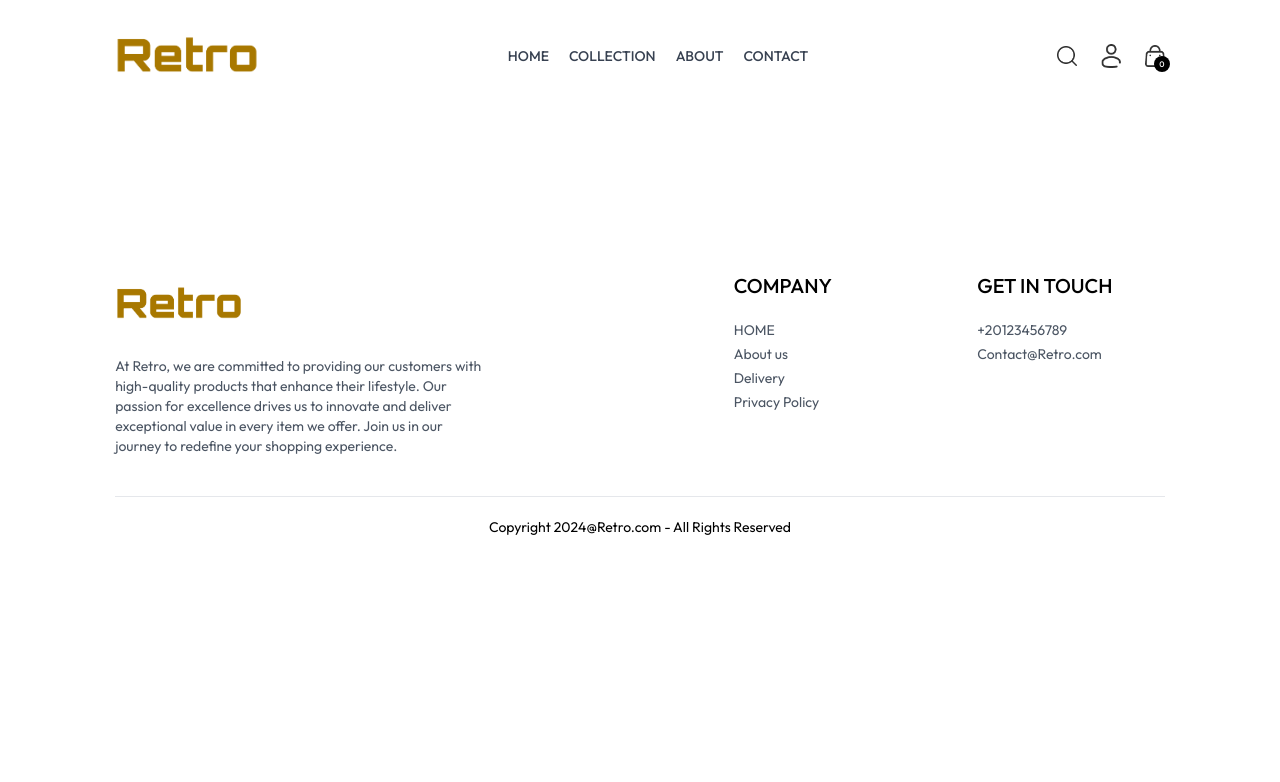
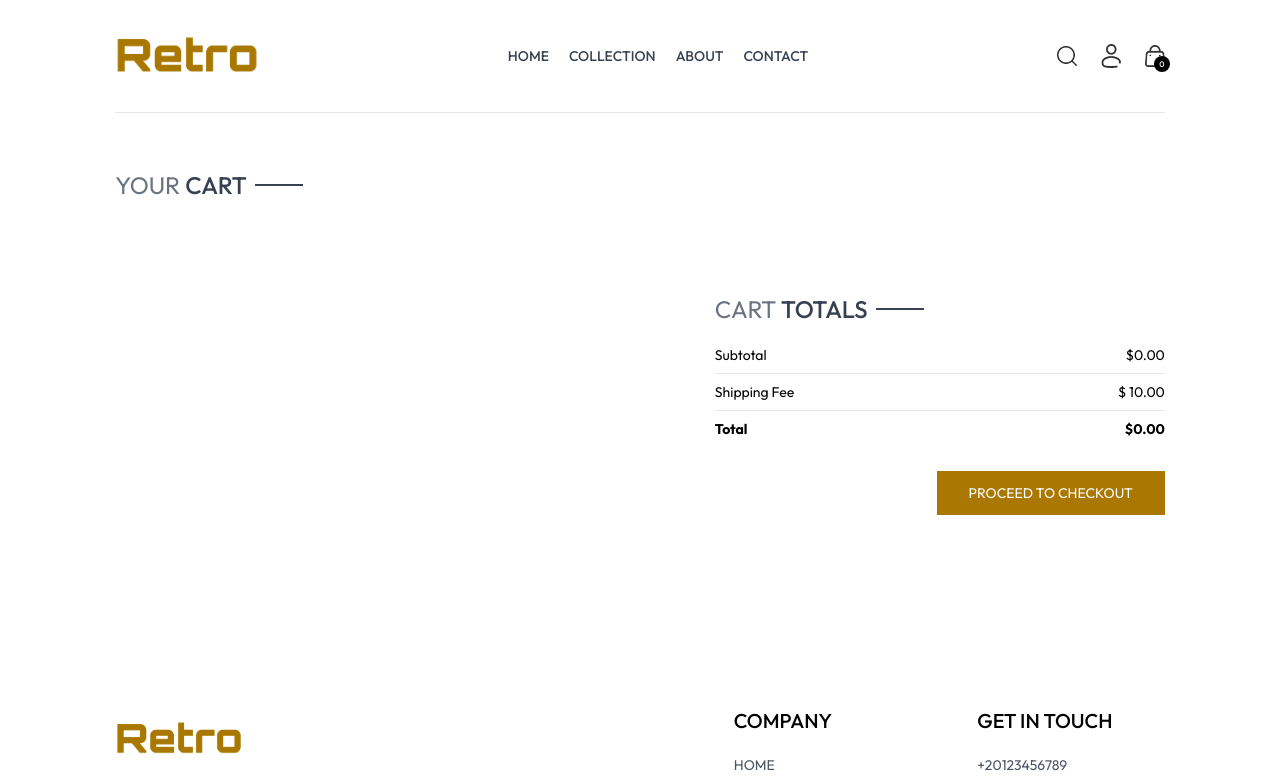
Before and after one commit to Ahmed-Tahan7/Retro-Ecommerce-Website, a React (Vite) app: page /cart in a window 1280 px wide. Shown: the top 782 px of the page. Built offline with nearby package versions, Linux system fonts and the light colour scheme.

Commit message:
Added CartTotal comp

```diff
--- /dev/null
+++ b/src/components/CartTotal.jsx
@@ -0,0 +1,41 @@
+import React, { useContext } from "react";
+import { ShopContext } from "../context/ShopContext";
+import Title from "./Title";
+
+const CartTotal = () => {
+  const { currency, delivery_fee, getCartAmount } = useContext(ShopContext);
+  return (
+    <div className="w-full">
+      <div className="text-2xl">
+        <Title text1={"CART"} text2={"TOTALS"} />
+      </div>
+      <div className="flex flex-col gap-2 mt-2 text-sm">
+        {/* ------------------- Cart Totals Calculations -------------------- */}
+        <div className="flex justify-between">
+          <p>Subtotal</p>
+          <p>
+            {currency}
+            {getCartAmount()}.00
+          </p>
+        </div>
+        <hr />
+        <div className="flex justify-between">
+          <p>Shipping Fee</p>
+          <p>
+            {currency} {delivery_fee}.00
+          </p>
+        </div>
+        <hr />
+        <div className="flex justify-between">
+          <b>Total</b>
+          <b>
+            {currency}
+            {getCartAmount() === 0 ? 0 : getCartAmount() + delivery_fee}.00
+          </b>
+        </div>
+      </div>
+    </div>
+  );
+};
+
+export default CartTotal;
--- a/src/pages/Cart.jsx
+++ b/src/pages/Cart.jsx
@@ -1,11 +1,108 @@
-import React from 'react'
+import React, { useContext, useEffect, useState } from "react";
+import { ShopContext } from "../context/ShopContext";
+import Title from "../components/Title";
+import { assets } from "../assets/assets";
+import CartTotal from "../components/CartTotal";
 
 const Cart = () => {
+  const { products, currency, cartItems, updateQuantity, navigate } =
+    useContext(ShopContext);
+
+  const [cartData, setCartData] = useState([]);
+  // ----------------------- Cart Logic --------------------------
+  useEffect(() => {
+    const tempData = [];
+    for (const items in cartItems) {
+      for (const item in cartItems[items]) {
+        if (cartItems[items][item] > 0) {
+          tempData.push({
+            _id: items,
+            size: item,
+            quantity: cartItems[items][item],
+          });
+        }
+      }
+    }
+    setCartData(tempData);
+  }, [cartItems]);
+
   return (
-    <div>
+    <div className="border-t pt-14">
+      <div className="text-2xl mb-3">
+        <Title text1={"YOUR"} text2={"CART"} />
+      </div>
+      <div>
+        {cartData.map((item, index) => {
+          const productData = products.find(
+            (product) => product._id === item._id
+          );
 
+          return (
+            <div
+              key={index}
+              className="py-4 border-t border-b text-gray-700 grid grid-cols-[4fr_0.5fr_0.5fr] sm:grid-cols-[4fr_2fr_0.5fr] items-center gap-4"
+            >
+              <div className="flex items-start gap-6">
+                <img
+                  className="w-16 sm:w-20"
+                  src={productData.image[0]}
+                  alt=""
+                />
+                <div>
+                  <p className="text-xs sm:text-lg font-medium">
+                    {productData.name}
+                  </p>
+                  <div className="flex items-center gap-5 mt-2">
+                    <p>
+                      {currency}
+                      {productData.price}
+                    </p>
+                    <p className="px-2 sm:px sm:py-1 border bg-slate-50">
+                      {item.size}
+                    </p>
+                  </div>
+                </div>
+              </div>
+              <input
+                onChange={(e) =>
+                  e.target.value === "" || e.target.value === "0"
+                    ? null
+                    : updateQuantity(
+                        item._id,
+                        item.size,
+                        Number(e.target.value)
+                      )
+                }
+                className="border max-w-10 sm:max-w-20 px-1 sm:px-2 py-1"
+                type="number"
+                min={1}
+                defaultValue={item.quantity}
+              />
+              <img
+                onClick={() => updateQuantity(item._id, item.size, 0)}
+                className="w-4 mr-4 sm:W-5 cursor-pointer"
+                src={assets.bin_icon}
+                alt=""
+              />
+            </div>
+          );
+        })}
+      </div>
+      <div className="flex justify-end my-20">
+        <div className="w-full sm:w-[450px]">
+          <CartTotal />
+          <div className="w-full text-end">
+            <button
+              onClick={() => navigate("/place-order")}
+              className="bg-dark-goldenrod text-white text-sm my-8 px-8 py-3"
+            >
+              PROCEED TO CHECKOUT
+            </button>
+          </div>
+        </div>
+      </div>
     </div>
-  )
-}
+  );
+};
 
-export default Cart
+export default Cart;
--- a/src/pages/Contact.jsx
+++ b/src/pages/Contact.jsx
@@ -1,6 +1,5 @@
 import React from "react";
 import Title from "../components/Title";
-import { assets } from "../assets/assets";
 import NewsletterBox from "../components/NewsletterBox";
 import { GoogleMap, LoadScript } from "@react-google-maps/api";
 
```
